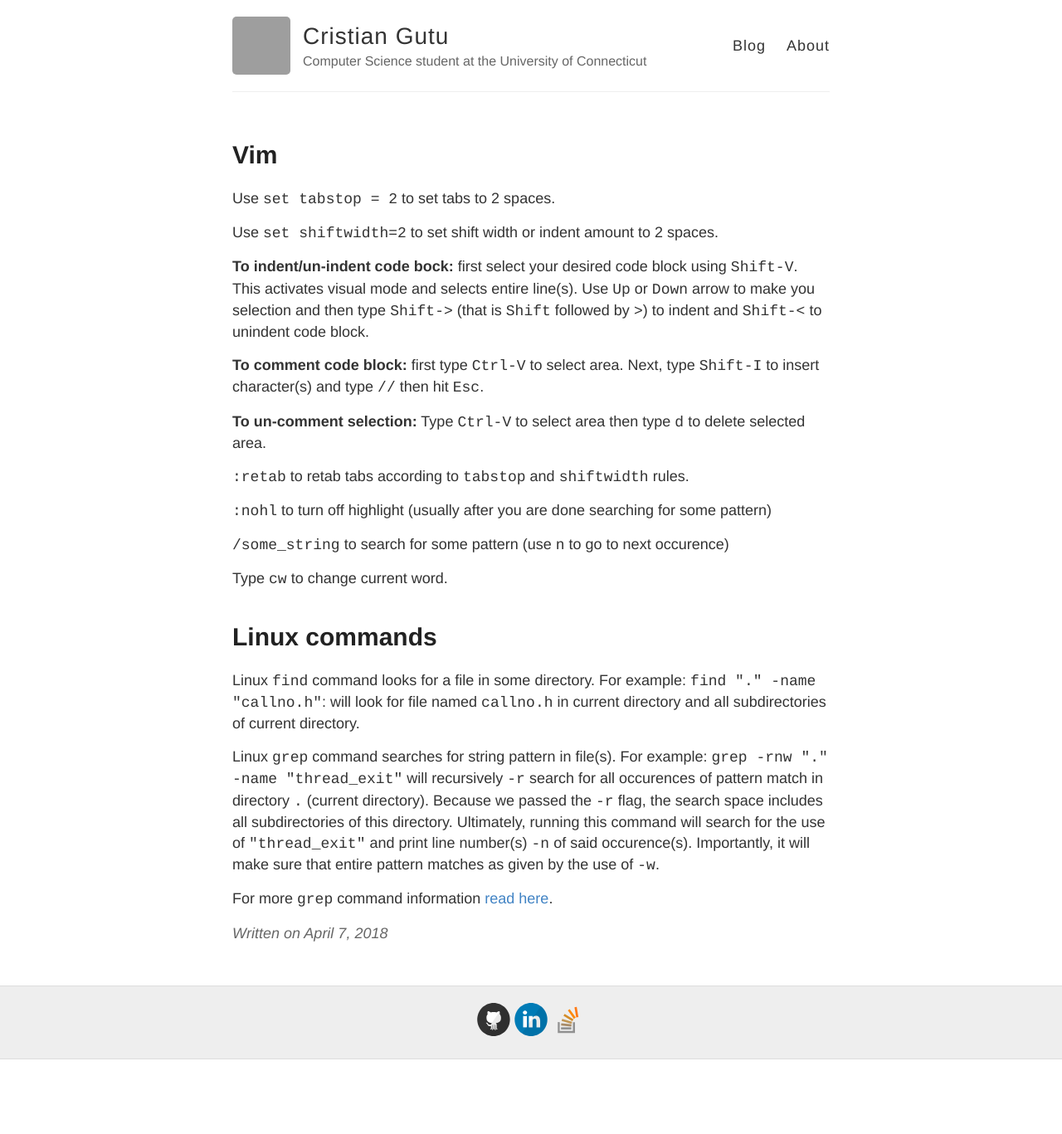
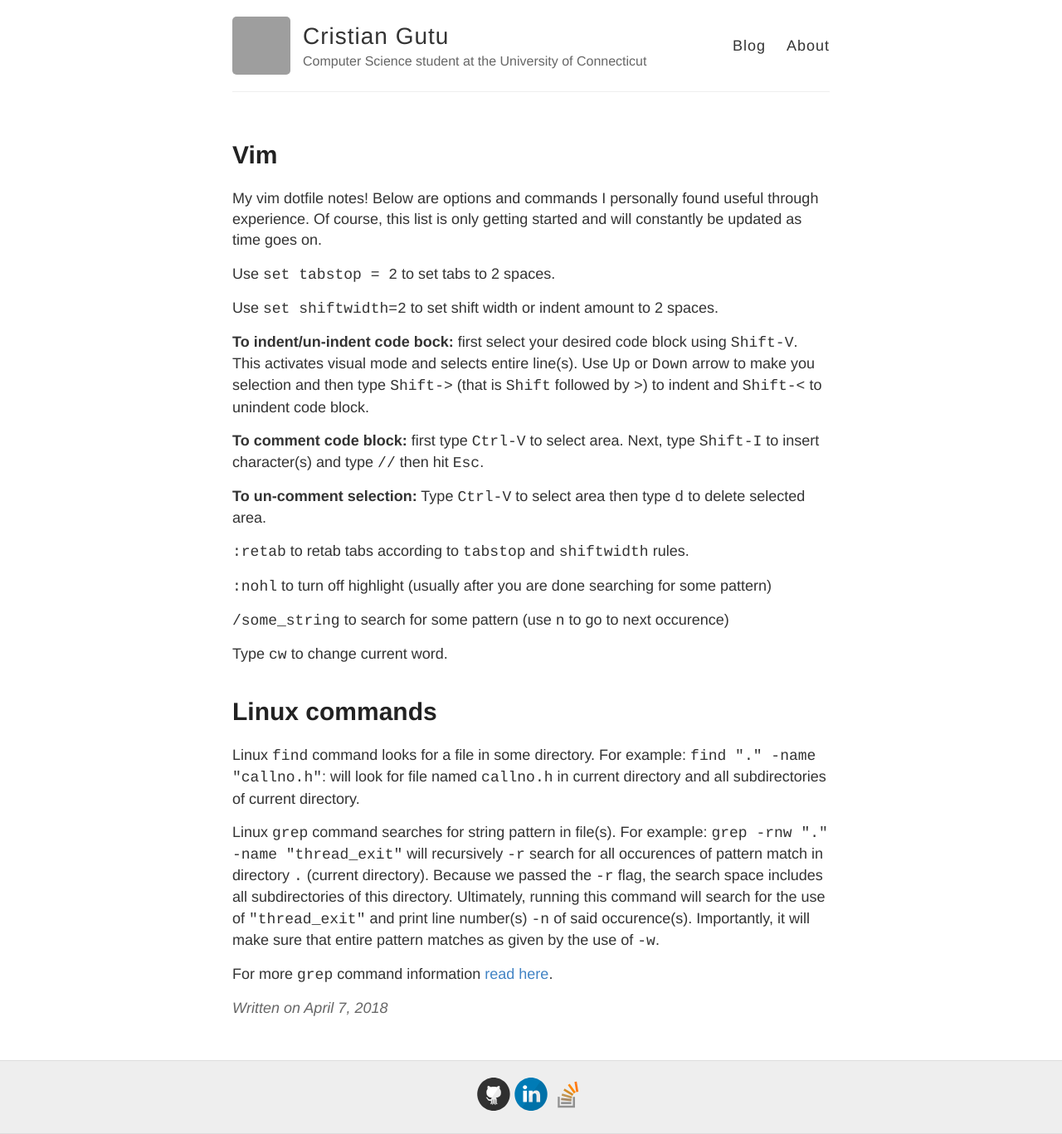
Before and after one commit to gutucristian/gutucristian.github.io, a Jekyll site: the page built from _posts/2018-4-7-vim.md, in a window 1280 px wide. Shown: the whole page at 83% size. Built offline with Jekyll 4.4.1, drawn with Linux system fonts in a browser that asks for light colours; our own code applies the rules of GitHub Pages for plain Markdown files; before the commit the page ends 1277 px from its top, so only the background shows below that; grey boxes are pictures that could not be loaded.

Commit message:
Update 2018-4-7-vim.md

```diff
--- a/_posts/2018-4-7-vim.md
+++ b/_posts/2018-4-7-vim.md
@@ -1,3 +1,5 @@
+My vim dotfile notes! Below are options and commands I personally found useful through experience. Of course, this list is only getting started and will constantly be updated as time goes on.
+
 Use `set tabstop = 2` to set tabs to 2 spaces.
 
 Use `set shiftwidth=2` to set shift width or indent amount to 2 spaces.
```
